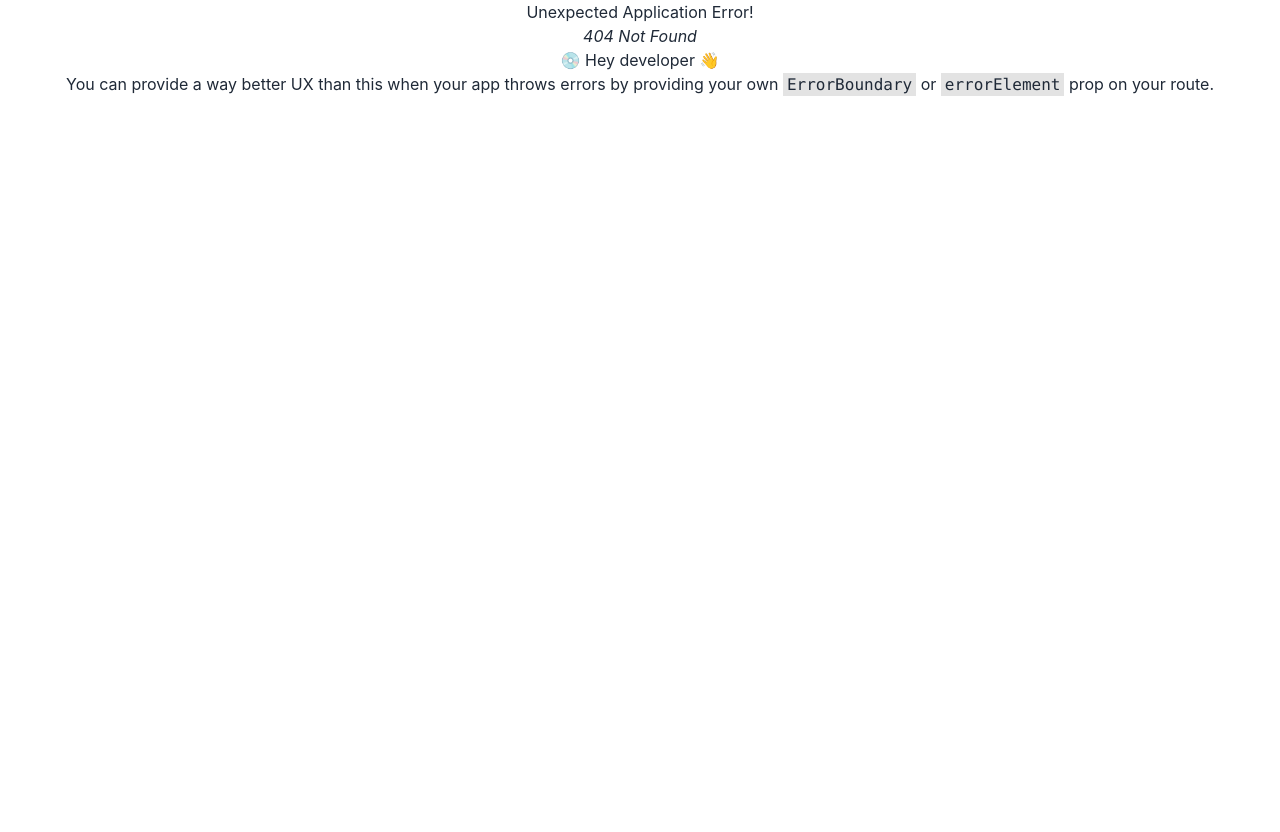
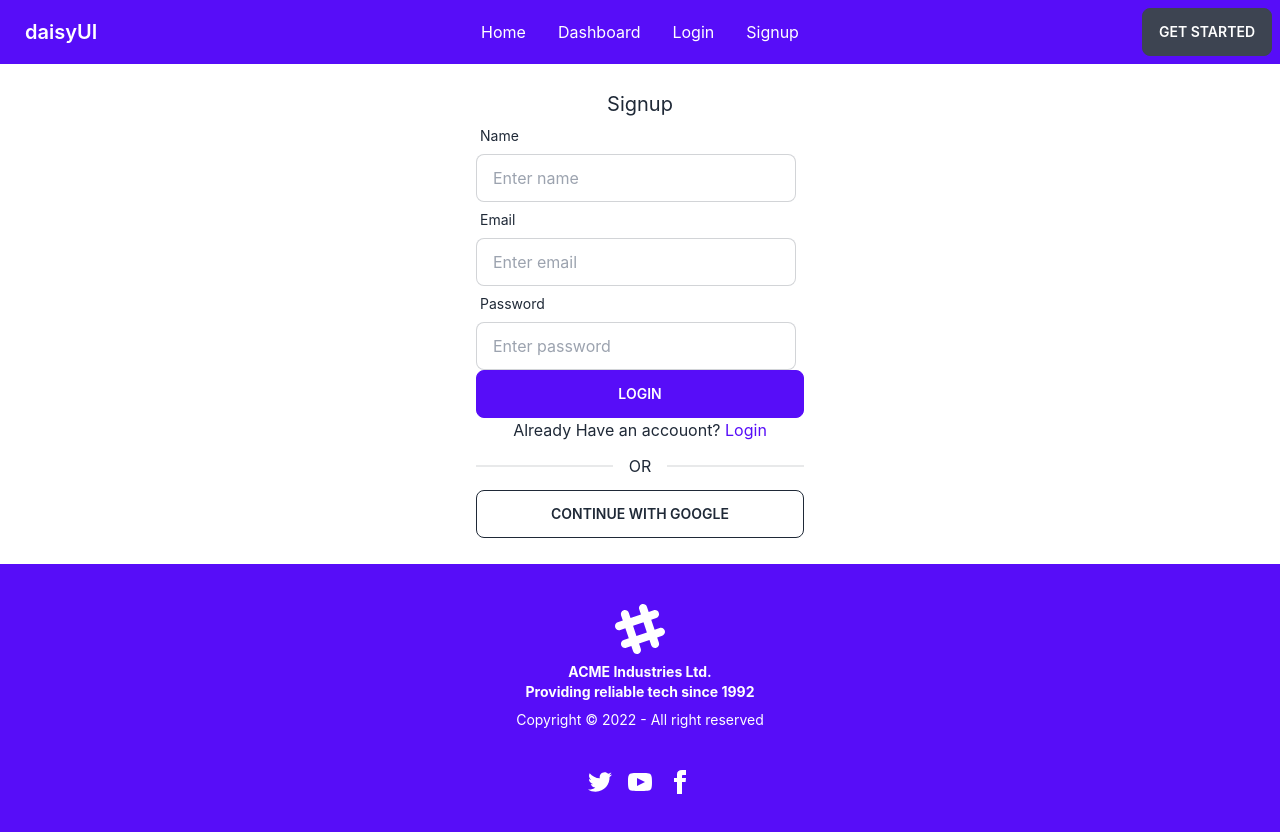
Before and after one commit to grsagor/online-book-shop-client, a React (Create React App) app: page /signup in a window 1280 px wide. Before the commit this address had no page. Before the commit the page ends 800 px from the top, so only its background shows below. Built offline with nearby package versions, Linux system fonts and the light colour scheme; no server answers.

Commit message:
log in signup private route done

```diff
--- a/package.json
+++ b/package.json
@@ -11,6 +11,7 @@
     "react": "^18.2.0",
     "react-dom": "^18.2.0",
     "react-hook-form": "^7.39.5",
+    "react-hot-toast": "^2.4.0",
     "react-router-dom": "^6.4.3",
     "react-scripts": "5.0.1",
     "web-vitals": "^2.1.4"
--- a/src/App.js
+++ b/src/App.js
@@ -1,11 +1,13 @@
 import { RouterProvider } from 'react-router-dom';
 import router from './Routes/Routes/Routes'
 import './App.css';
+import { Toaster } from 'react-hot-toast';
 
 function App() {
   return (
     <div className="App">
       <RouterProvider router={router}></RouterProvider>
+      <Toaster></Toaster>
     </div>
   );
 }
--- /dev/null
+++ b/src/Pages/Dashboard/Dashboard/Dashboard.js
@@ -0,0 +1,11 @@
+import React from 'react';
+
+const Dashboard = () => {
+    return (
+        <div>
+            This is dashboard
+        </div>
+    );
+};
+
+export default Dashboard;
--- a/src/Pages/Login/Login.js
+++ b/src/Pages/Login/Login.js
@@ -1,12 +1,28 @@
-import React, { useState } from 'react';
+import React, { useContext, useState } from 'react';
 import { useForm } from 'react-hook-form';
-import { Link } from 'react-router-dom';
+import { Link, useLocation, useNavigate } from 'react-router-dom';
+import { AuthContext } from '../../context/AuthProvider';
 
 const Login = () => {
 
-    const { register, handleSubmit } = useForm();
+    const location = useLocation();
+    const navigate = useNavigate();
+
+    const from = location.state?.from?.pathname || '/';
+
+    const {signIn} = useContext(AuthContext);
+
+    const { register, formState: {errors} , handleSubmit } = useForm();
     const handleLogin = data => {
-        console.log(data);
+        signIn(data.email, data.password)
+        .then(res => {
+            const user = res.user;
+            console.log(user);
+            navigate(from, {replace: true});
+        })
+        .catch(error => {
+            console.log(error);
+        })
     }
 
     return (
@@ -17,12 +33,14 @@ const Login = () => {
 
                     <div className="form-control w-full max-w-xs">
                         <label className="label"><span className="label-text">Email</span></label>
-                        <input {...register("email")} type="text" placeholder="Enter email" className="input input-bordered w-full max-w-xs"/>
+                        <input {...register("email", {required: "Email Address is required"})} type="text" placeholder="Enter email" className="input input-bordered w-full max-w-xs"/>
+                        {errors.email && <p className='text-error'>{errors.email?.message}</p>}
                     </div>
 
                     <div className="form-control w-full max-w-xs">
                         <label className="label"><span className="label-text">Password</span></label>
-                        <input {...register("password")} type="password" placeholder="Enter password" className="input input-bordered w-full max-w-xs"/>
+                        <input {...register("password", {required: "Password is required"})} type="password" placeholder="Enter password" className="input input-bordered w-full max-w-xs"/>
+                        {errors.password && <p className='text-error'>{errors.password?.message}</p>}
                         <label className="label"><span className="label-text">Forgot Password?</span></label>
                     </div>
 
--- a/src/Pages/Shared/Navbar/Navbar.js
+++ b/src/Pages/Shared/Navbar/Navbar.js
@@ -1,11 +1,34 @@
-import React from 'react';
+import React, { useContext } from 'react';
 import { Link } from 'react-router-dom';
+import { AuthContext } from '../../../context/AuthProvider';
 
 const Navbar = () => {
 
+    const {user, logOut} = useContext(AuthContext);
+
+    const handleLogOut = () => {
+        logOut()
+        .then()
+        .catch(error => {
+            console.log(error);
+        })
+    }
+
     const menuItems = <React.Fragment>
         <li><Link to='/'>Home</Link></li>
-        <li><Link to='/login'>Login</Link></li>
+        <li><Link to='/dashboard'>Dashboard</Link></li>
+        {
+            user?.email
+            ?
+            <>
+                <li><Link onClick={handleLogOut}>Signout</Link></li>
+            </>
+            :
+            <>
+                <li><Link to='/login'>Login</Link></li>
+                <li><Link to='/signup'>Signup</Link></li>
+            </>
+        }
     </React.Fragment>
 
     return (
--- /dev/null
+++ b/src/Pages/Signup/Signup.js
@@ -0,0 +1,65 @@
+import React, { useContext } from 'react';
+import { useForm } from 'react-hook-form';
+import toast from 'react-hot-toast';
+import { Link } from 'react-router-dom';
+import { AuthContext } from '../../context/AuthProvider';
+
+const Signup = () => {
+
+    const {createUser, updateUser} = useContext(AuthContext);
+
+    const { register, handleSubmit, formState: {errors} } = useForm();
+
+    const handleSignUp = data => {
+        createUser(data.email, data.password)
+        .then(res => {
+            const user = res.user;
+            console.log(user);
+            toast('User Created Successfully');
+            console.log(data.name);
+            const userInfo = {
+                displayName: data.name
+            }
+            updateUser(userInfo)
+            .then(()=> {})
+            .catch(error => {
+                console.log(error);
+            })
+        })
+        .catch(error => {
+            console.log(error);
+        })
+    }
+
+    return (
+        <div className='h-[500px] flex justify-center items-center'>
+            <div className='w-96 p-7'>
+                <h2 className='text-xl'>Signup</h2>
+                <form onSubmit={handleSubmit(handleSignUp)}>
+
+                    <div className="form-control w-full max-w-xs">
+                        <label className="label"><span className="label-text">Name</span></label>
+                        <input {...register("name")} type="text" placeholder="Enter name" className="input input-bordered w-full max-w-xs"/>
+                    </div>
+
+                    <div className="form-control w-full max-w-xs">
+                        <label className="label"><span className="label-text">Email</span></label>
+                        <input {...register("email")} type="email" placeholder="Enter email" className="input input-bordered w-full max-w-xs"/>
+                    </div>
+
+                    <div className="form-control w-full max-w-xs">
+                        <label className="label"><span className="label-text">Password</span></label>
+                        <input {...register("password")} type="password" placeholder="Enter password" className="input input-bordered w-full max-w-xs"/>
+                    </div>
+
+                    <input className='btn btn-primary w-full' value='Login' type="submit" />
+                </form>
+                <p>Already Have an accouont? <Link className='text-primary' to='/login'>Login</Link></p>
+                <div className="divider">OR</div>
+                <button className='btn btn-outline w-full'>Continue With Google</button>
+            </div>
+        </div>
+    );
+};
+
+export default Signup;
--- /dev/null
+++ b/src/Routes/PrivateRoute/PrivateRoute.js
@@ -0,0 +1,19 @@
+import React, { useContext } from 'react';
+import { Navigate, useLocation } from 'react-router-dom';
+import { AuthContext } from '../../context/AuthProvider';
+
+const PrivateRoute = ({children}) => {
+    const {user, loading} = useContext(AuthContext);
+    const location = useLocation();
+
+    if(loading){
+        return <progress className="progress w-56"></progress>
+    }
+
+    if(user){
+        return children;
+    }
+    return <Navigate to='/login' state={{from: location}} replace></Navigate>
+};
+
+export default PrivateRoute;
--- /dev/null
+++ b/src/context/AuthProvider.js
@@ -0,0 +1,59 @@
+import React, { createContext, useEffect, useState } from 'react';
+import {createUserWithEmailAndPassword, getAuth, onAuthStateChanged, signInWithEmailAndPassword, signOut, updateProfile} from 'firebase/auth';
+import app from '../firebase/firebase.config';
+import { current } from 'daisyui/src/colors';
+import { set } from 'react-hook-form';
+
+export const AuthContext = createContext();
+const auth = getAuth(app);
+
+const AuthProvider = ({children}) => {
+
+    const [user, setUser] = useState(null);
+    const [loading, setLoading] = useState(true);
+
+    const createUser = (email, password) => {
+        setLoading(true);
+        return createUserWithEmailAndPassword(auth, email, password);
+    }
+
+    const signIn = (email, password) => {
+        setLoading(true);
+        return signInWithEmailAndPassword(auth, email, password);
+    }
+
+    const logOut = () => {
+        setLoading(true);
+        return signOut(auth);
+    }
+
+    const updateUser = userInfo => {
+        return updateProfile(auth.currentUser, userInfo);
+    }
+
+    useEffect( () => {
+        const unsubscribe = onAuthStateChanged(auth, currentUser => {
+            console.log('user observed');
+            setUser(currentUser);
+            setLoading(false);
+        });
+
+        return () => unsubscribe();
+    }, [])
+
+    const authInfo = {
+        createUser,
+        signIn,
+        user,
+        logOut,
+        updateUser,
+        loading,
+    }
+    return (
+        <AuthContext.Provider value={authInfo}>
+            {children}
+        </AuthContext.Provider>
+    );
+};
+
+export default AuthProvider;
--- a/src/firebase/firebase.config.js
+++ b/src/firebase/firebase.config.js
@@ -10,7 +10,7 @@ const firebaseConfig = {
   projectId: process.env.REACT_APP_projectId,
   storageBucket: process.env.REACT_APP_storageBucket,
   messagingSenderId: process.env.REACT_APP_messagingSenderId,
-  appId: process.env.REACT_APP_appId,
+  appId: process.env.REACT_APP_appId
 };
 
 // Initialize Firebase
--- a/src/index.js
+++ b/src/index.js
@@ -3,11 +3,12 @@ import ReactDOM from 'react-dom/client';
 import './index.css';
 import App from './App';
 import reportWebVitals from './reportWebVitals';
+import AuthProvider from './context/AuthProvider';
 
 const root = ReactDOM.createRoot(document.getElementById('root'));
 root.render(
   <React.StrictMode>
-    <App />
+    <AuthProvider><App /></AuthProvider>
   </React.StrictMode>
 );
 
```
Also changed, not shown: src/Routes/Routes/Routes.js (+12 -1 lines), 1 other file (tests, documents, lock files or other folders).
